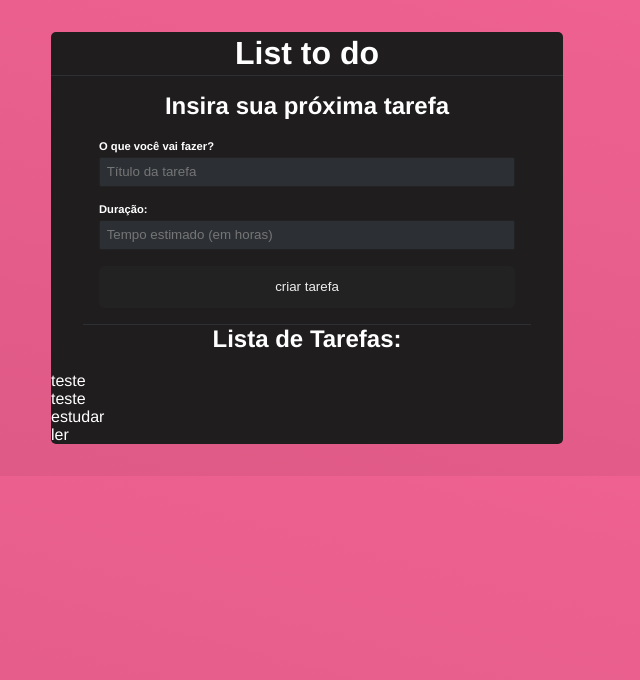
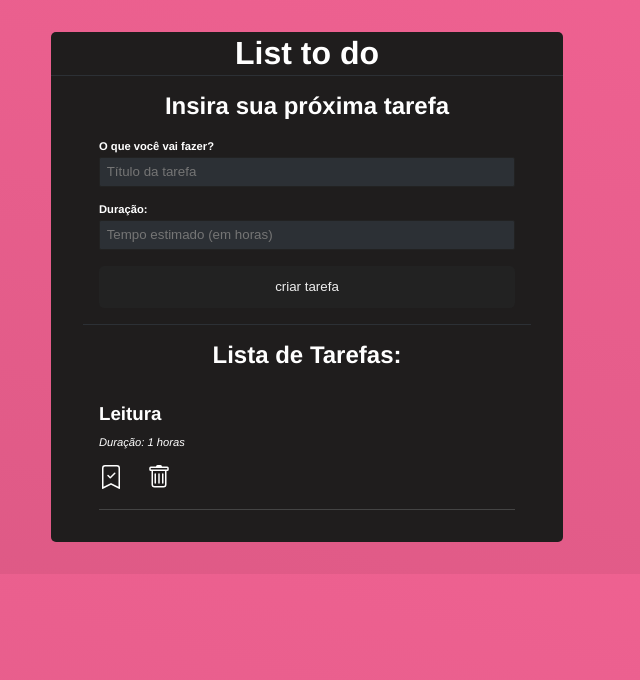
Before and after one commit to Vilson1984/list_to_do-ReactJS, a React (Create React App) app: page / in a window 1280 px wide. Shown: the top 680 px of the page, without its empty margins (333-973 px from the left). Built offline with nearby package versions, Linux system fonts and the light colour scheme; data requests are answered from the project's data file.

Commit message:
Function delete

```diff
--- a/data/db.json
+++ b/data/db.json
@@ -1,26 +1,8 @@
 {
   "todos": [
     {
-      "id": 0.1188219855632131,
-      "title": "teste",
-      "time": "5",
-      "done": false
-    },
-    {
-      "id": 0.28340749682951405,
-      "title": "teste",
-      "time": "25",
-      "done": false
-    },
-    {
-      "id": 0.49298142138350176,
-      "title": "estudar",
-      "time": "5",
-      "done": false
-    },
-    {
-      "id": 0.8685201123832385,
-      "title": "ler",
+      "id": 0.4243520890955288,
+      "title": "Leitura",
       "time": "1",
       "done": false
     }
--- a/src/App.css
+++ b/src/App.css
@@ -60,3 +60,48 @@ input[type="submit"]{
     color: #eee;
     cursor: pointer;
 }
+
+.list-to_do{
+    padding: 0 1em 2em;
+    margin: 1em 2em;
+}
+
+.list-to_do h2{
+    margin-bottom: 0;
+}
+
+.list-to_do p{
+    text-align: center;
+}
+
+.todo{
+    border-bottom: 1px solid #444;
+    padding: 1em 0;
+}
+
+.todo h3{
+    margin-bottom: .5em;
+}
+
+.todo-done{
+    text-decoration: line-through;
+    color: rgb(240, 48, 146);
+}
+
+.todo p{
+    text-align: left;
+    font-style: italic;
+    font-size: .7em;
+    margin-bottom: 1.5em;
+}
+
+.todo svg{
+    font-size: 1.5em;
+    cursor:pointer;
+    margin-right: 1em;
+    transition: 0.5s;
+}
+
+.todo svg:hover{
+    color: rgb(240, 48, 146);
+}
--- a/src/App.js
+++ b/src/App.js
@@ -1,6 +1,6 @@
 import './App.css';
 import {useState, useEffect} from 'react';
-import {BsTrash, BsBookmarkCheck, BsBookmarkCheckFill, BsFillPatchCheckFill} from "react-icons/bs";
+import {BsTrash, BsBookmarkCheck, BsBookmarkCheckFill, BsFillPatchCheckFill, BsBookmarkFill} from "react-icons/bs";
 
 const API = "http://localhost:5000";
 
@@ -52,6 +52,37 @@ function App() {
 
     setTitle(""); // quando envia, limpa o formulário
     setTime("");
+  }
+
+  const handleDone = async (todo) => {
+    todo.done = !todo.done;
+
+    const data = await fetch(API + "/todos/" + todo.id, {
+      method: "PUT",
+      body: JSON.stringify(todo),
+      headers: {
+        "Content-Type": "application/json",
+      },
+    });
+
+    setTodos((prevState) =>
+      prevState.map((t) => (t.id === data.id ? (t = data) : t))
+    );
+  };
+
+  const handleDelete = async (id) => {
+
+    await fetch (API + "/todos/" + id, {
+      method:"DELETE",
+    })
+
+    setTodos((prevState) => prevState.filter((todo) =>todo.id !== id));
+  }
+
+  if (loading) {
+    return <center>
+      <p>...Loading</p>
+      </center>
   }
 
   return (
@@ -110,8 +141,14 @@ function App() {
         {todos.length === 0 && <p>Não há tarefas pendentes!</p>}
         {todos.map((todos) =>(
           <div className='todo' key={todos.id}>
-            {todos.title}
-
+            <h3 className={todos.done ? "todo-done" : ""}>{todos.title}</h3>
+            <p>Duração: {todos.time} horas</p>
+            <div className='actions'>
+            <span onClick={() => handleDone(todos)}>
+              {!todos.done ? <BsBookmarkCheck/> : <BsBookmarkFill/> }
+            </span>
+            <BsTrash onClick={() =>handleDelete(todos.id)}/>
+            </div>
           </div>
         ))}
       </div>
```
